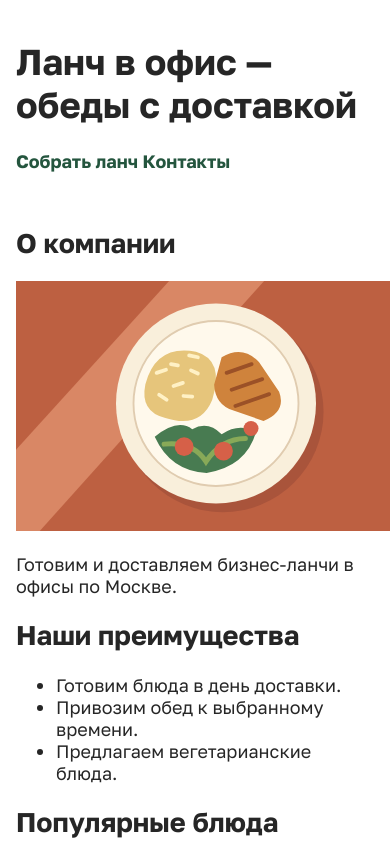
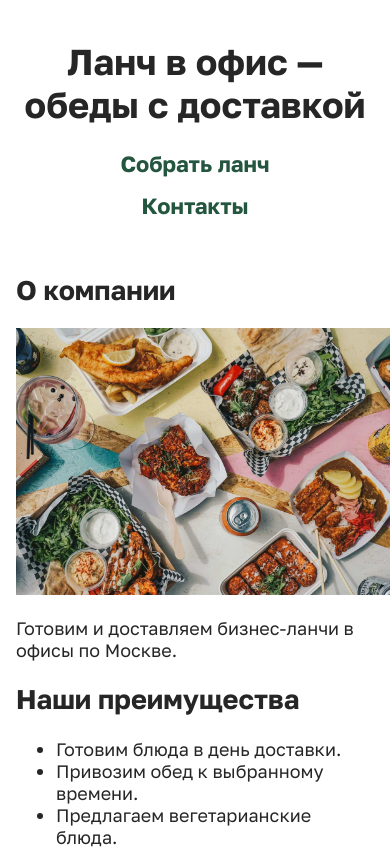
Before and after one commit to piuhlorky/kempling-web-dev-2026-1, a plain HTML site: page lab1/index.html in a window 390 px wide. Shown: the top 851 px of the page. Drawn offline with Linux system fonts and the light colour scheme.

Commit message:
Update lunch photos in labs 1-4 and lab1 navigation styles

```diff
--- a/lab1/index.html
+++ b/lab1/index.html
@@ -8,7 +8,7 @@
     <title>Ланч в офис</title>
 
     <!-- Первый link подключает шрифт Golos Text, второй — стили сайта из файла style.css. -->
-    <link rel="stylesheet" href="https://fonts.googleapis.com/css2?family=Golos+Text:wght@400;700&display=swap">
+    <link rel="stylesheet" href="https://fonts.googleapis.com/css2?family=Golos+Text:wght@400;700&amp;display=swap">
     <link rel="stylesheet" href="style.css">
 </head>
 <body>
@@ -28,7 +28,7 @@
         <section>
             <h2>О компании</h2>
             <!-- src (source) указывает файл картинки, alt (alternative text) описывает её. -->
-            <img src="lunch.svg" alt="Тарелка с рисом, курицей и овощами">
+            <img src="lunch.jpg" alt="Блюда для бизнес-ланча">
             <p>Готовим и доставляем бизнес-ланчи в офисы по Москве.</p>
         </section>
 
@@ -85,7 +85,7 @@
     <footer id="contacts">
         <h2>Контакты</h2>
         <!-- mailto предлагает открыть почтовое приложение с указанным адресом получателя. -->
-        <p><a href="mailto:hello@example.com">hello@example.com</a></p>
+        <p><a href="mailto:hello@example.com">hello@example.com</a></p> <!-- a - создает ссылку, а хреф - куда она ведет. -->
     </footer>
 </body>
 </html>
--- a/lab1/style.css
+++ b/lab1/style.css
@@ -2,55 +2,134 @@
     box-sizing: border-box;
 }
 
+/* body - вся видимая часть страницы */
 body {
+    /* основной шрифт - Golos Text, запасной - любой без засечек */
     font-family: "Golos Text", sans-serif;
     margin: 0;
+    /* задаём размер текста 18 пикселей */
     font-size: 18px;
+
+    /* задаём тёмносерый цвет текста */
     color: #262626;
 }
 
 header, main {
+    /* отступ от края каждого блока до содержимого - 16 пикселей */
     padding: 16px;
 }
 
+/* table - все таблицы на странице */
 table {
+    /* объединяем соседние границы ячеек в одну линию */
     border-collapse: collapse;
 }
 
+/* th - заголовочные ячейки, td - обычные ячейки таблицы */
 th, td {
+    /* рамка толщиной 1 пиксель, сплошная линия, чёрный цвет */
     border: 1px solid black;
+
+    /* оставляем 8 пикселей между рамкой ячейки и её текстом */
     padding: 8px;
+
+    /* выравниваем текст по левому краю */
     text-align: left;
 }
 
+/* footer - нижний блок страницы с контактами */
 footer {
+    /* делаем фон чёрным */
     background-color: black;
+
+    /* делаем текст белым */
     color: white;
+
+    /* отступ от края чёрного блока до содержимого - 16 пикселей */
     padding: 16px;
+
+    /* оставляем 24 пикселя снаружи над блоком контактов */
     margin-top: 24px;
 }
 
+/* выбираем ссылки внутри footer */
 footer a {
+    /* задаём белый цвет ссылкам в контактах */
     color: white;
 }
 
+/* a - все ссылки на странице */
 a {
+    /* inherit - берём шрифт у родительского элемента */
     font-family: inherit;
+
+    /* размер текста ссылок - 18 пикселей */
     font-size: 18px;
+
+    /* 700 - жирное начертание текста */
     font-weight: 700;
+
+    /* задаём зелёный цвет ссылок */
     color: #24553e;
+
+    /* убираем стандартное подчёркивание ссылок */
     text-decoration: none;
 }
 
+/* :hover - псевдокласс, срабатывает при наведении мыши */
 a:hover {
+    /* при наведении меняем цвет ссылки на коричнево-оранжевый */
     color: #b34720;
 }
 
+/* выбираем ссылку внутри footer, на которую наведена мышь */
 footer a:hover {
+    /* при наведении ссылка в контактах становится светло-жёлтой */
     color: #ffd18c;
 }
 
+/* img - все картинки на странице */
 img {
+    /* задаём ширину картинки 400 пикселей */
     width: 400px;
+
+    /* браузер подбирает высоту, сохраняя пропорции картинки */
     height: auto;
 }
+/* nav - блок со ссылками «Собрать ланч» и «Контакты» */
+nav {
+    /* располагаем ссылки в ряд */
+    display: flex;
+    /* оставляем между ссылками 15 пикселей */
+    gap: 15px;
+    /* переносим ссылки на следующую строку, если места не хватает */
+    flex-wrap: wrap;
+}
+
+/* правила для окна шириной 800 пикселей и меньше */
+@media (max-width: 800px) {
+    nav {
+        /* распределяем ссылки по ширине блока */
+        justify-content: space-between;
+    }
+}
+
+/* правила для окна шириной 600 пикселей и меньше */
+@media (max-width: 600px) {
+    h1 {
+        /* ставим заголовок по центру */
+        text-align: center;
+    }
+
+    nav {
+        /* ставим ссылки друг под другом */
+        flex-direction: column;
+        /* выравниваем ссылки по центру */
+        align-items: center;
+    }
+
+    nav a {
+        /* увеличиваем текст ссылок */
+        font-size: 22px;
+    }
+}
```
Also changed, not shown: lab2/index.html (+2 -2 lines), lab3/index.html (+2 -2 lines), lab4/index.html (+2 -2 lines), lab1/lunch.jpg (added), lab1/lunch.svg (deleted), lab2/lunch.jpg (added), lab2/lunch.svg (deleted), lab3/lunch.jpg (added), lab3/lunch.svg (deleted), lab4/lunch.jpg (added), lab4/lunch.svg (deleted).
